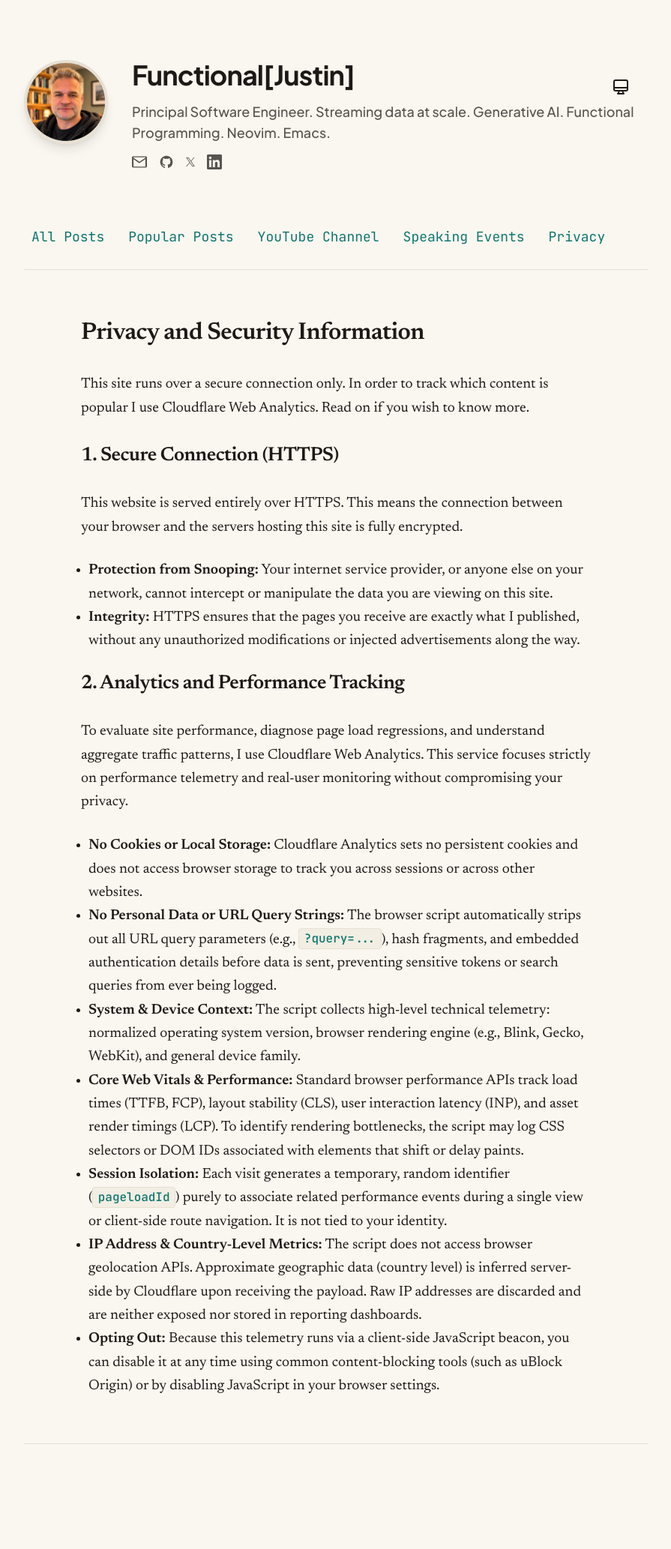
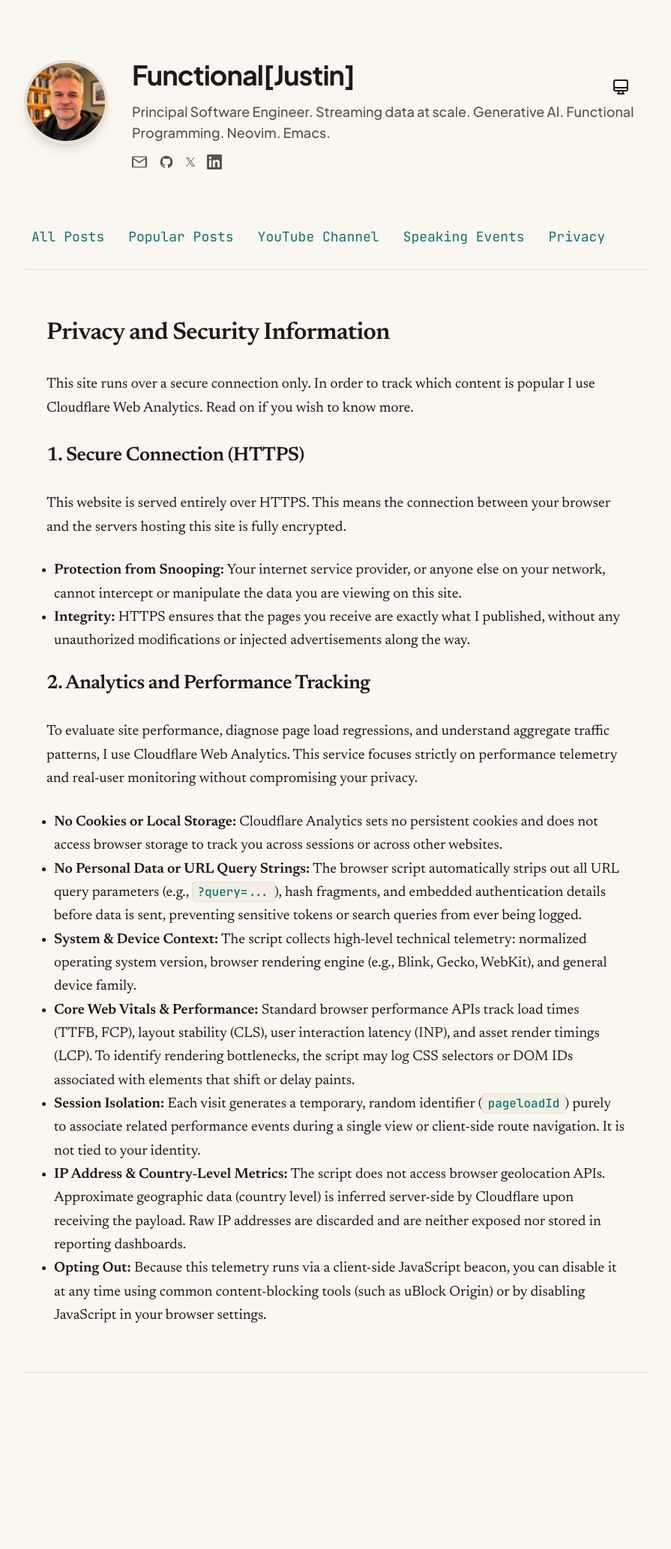
Before and after one commit to justinhj/justinhj.github.io, a Jekyll site: the page built from privacy.html, in a window 1280 px wide. Shown: the whole page at 75% size, without its empty margins (192-1087 px from the left). Built offline with Jekyll 4.4.1, drawn with Linux system fonts in a browser that asks for light colours; after the commit the page ends 1971 px from its top, so only the background shows below that.

Commit message:
Fix horizontal overscroll issue again

```diff
--- a/_orgcss/site.css
+++ b/_orgcss/site.css
@@ -60,6 +60,10 @@ th {
 table {
   border-collapse: collapse;
   margin-bottom: 1em;
+  display: block;
+  max-width: 100%;
+  overflow-x: auto;
+  -webkit-overflow-scrolling: touch;
 }
 
 td, th {
--- a/_sass/_base.scss
+++ b/_sass/_base.scss
@@ -75,9 +75,9 @@ ul, ol, dl, figure,
 }
 
 /**
- * Images
+ * Images & Embedded Media
  */
-img {
+img, iframe, video, embed, object {
     max-width: 100%;
     vertical-align: middle;
 }
@@ -220,6 +220,11 @@ code {
 }
 
 /* Custom styles to extend Tailwind */
+html, body {
+    overflow-x: hidden;
+    max-width: 100%;
+}
+
 body {
     background-color: var(--background-color);
     color: var(--text-color);
@@ -229,6 +234,12 @@ body {
     -webkit-text-size-adjust: 100%;
     font-kerning: auto;
     transition: background-color 0.25s ease, color 0.25s ease;
+}
+
+.page-content, .wrapper, .post, .post-content, .home {
+    max-width: 100%;
+    overflow-wrap: break-word;
+    word-wrap: break-word;
 }
 
 /* Applying the monospaced font for a "coder" feel on specific elements */
@@ -274,6 +285,8 @@ h1, h2, h3, h4, h5, h6, .accent-text {
 .post-content a {
     color: var(--brand-color);
     border-bottom: 1px dotted var(--brand-color);
+    overflow-wrap: anywhere;
+    word-break: break-word;
 
     &:hover {
         color: var(--accent-hover-color);
@@ -358,6 +371,17 @@ h1, h2, h3, h4, h5, h6, .accent-text {
   margin: 1.4em 0;
 }
 
+.post-content p.flex {
+  flex-wrap: wrap;
+}
+
+.post-content table {
+  display: block;
+  max-width: 100%;
+  overflow-x: auto;
+  -webkit-overflow-scrolling: touch;
+}
+
 :not(pre) > code {
     font-family: $mono-font-family;
     font-size: 0.84em;
@@ -367,6 +391,8 @@ h1, h2, h3, h4, h5, h6, .accent-text {
     border-radius: 4px;
     border: 1px solid var(--border-color);
     font-weight: 500;
+    overflow-wrap: anywhere;
+    word-break: break-word;
 }
 
 pre.src,
```
